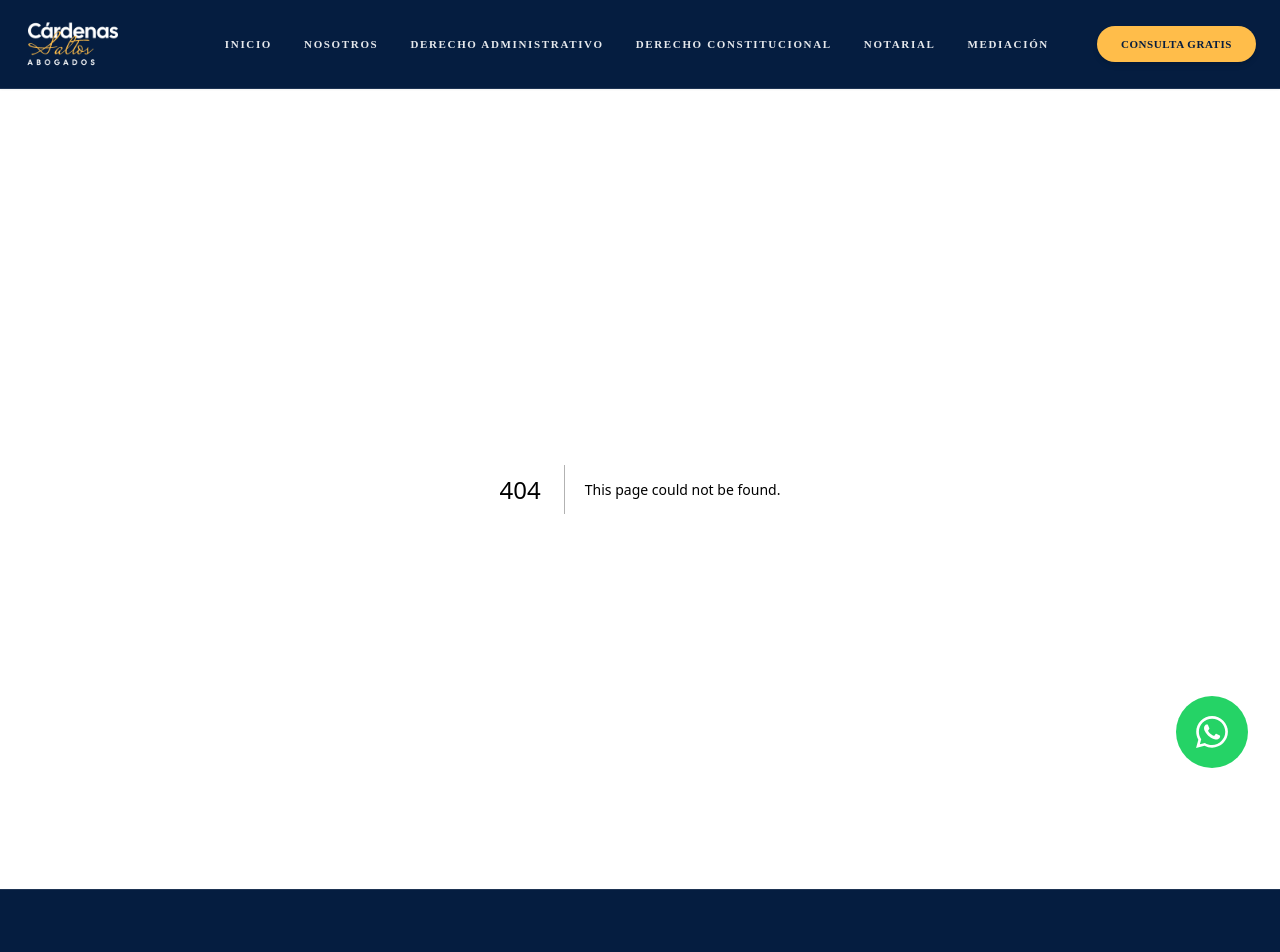
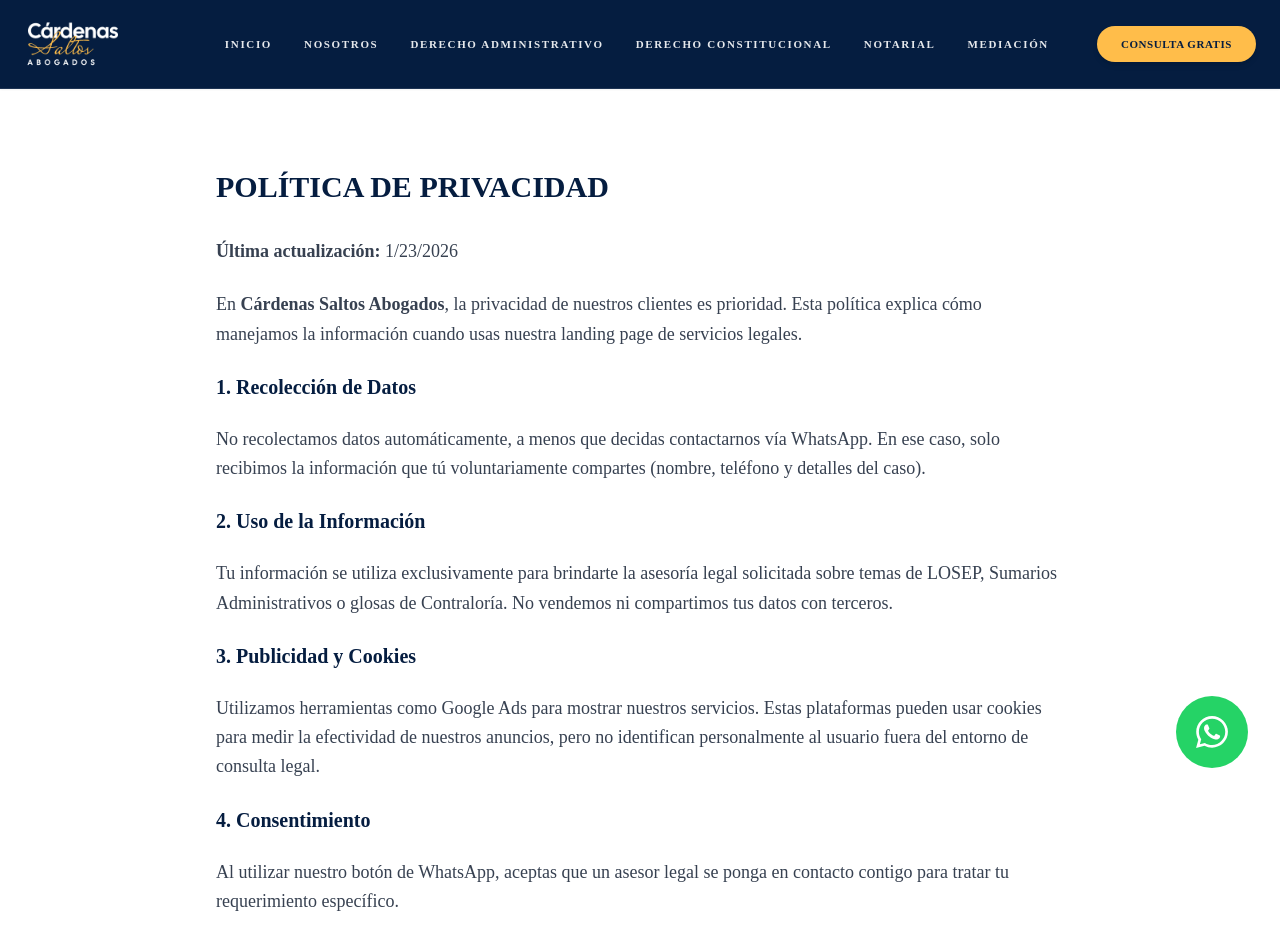
Before and after one commit to DevCardenasS/web-cardenas-saltos, a Next.js app: page /politica-privacidad in a window 1280 px wide. Before the commit this address had no page. Shown: the top 952 px of the page. Built offline with nearby package versions, Linux system fonts and the light colour scheme.

Commit message:
Create politica-privacidad.js

```diff
--- /dev/null
+++ b/pages/politica-privacidad.js
@@ -0,0 +1,35 @@
+import React from 'react';
+import Head from 'next/head';
+
+export default function PoliticaPrivacidad() {
+  return (
+    <div className="max-w-4xl mx-auto px-6 py-20 font-['Gantari'] text-[#051d40]">
+      <Head>
+        <title>Política de Privacidad | Cárdenas Saltos Abogados</title>
+      </Head>
+      <h1 className="text-3xl font-black mb-8 uppercase">Política de Privacidad</h1>
+
+      <section className="space-y-6 text-lg leading-relaxed text-gray-700">
+        <p><strong>Última actualización:</strong> {new Date().toLocaleDateString()}</p>
+
+        <p>En <strong>Cárdenas Saltos Abogados</strong>, la privacidad de nuestros clientes es prioridad. Esta política explica cómo manejamos la información cuando usas nuestra landing page de servicios legales.</p>
+
+        <h2 className="text-xl font-bold text-[#051d40]">1. Recolección de Datos</h2>
+        <p>No recolectamos datos automáticamente, a menos que decidas contactarnos vía WhatsApp. En ese caso, solo recibimos la información que tú voluntariamente compartes (nombre, teléfono y detalles del caso).</p>
+
+        <h2 className="text-xl font-bold text-[#051d40]">2. Uso de la Información</h2>
+        <p>Tu información se utiliza exclusivamente para brindarte la asesoría legal solicitada sobre temas de LOSEP, Sumarios Administrativos o glosas de Contraloría. No vendemos ni compartimos tus datos con terceros.</p>
+
+        <h2 className="text-xl font-bold text-[#051d40]">3. Publicidad y Cookies</h2>
+        <p>Utilizamos herramientas como Google Ads para mostrar nuestros servicios. Estas plataformas pueden usar cookies para medir la efectividad de nuestros anuncios, pero no identifican personalmente al usuario fuera del entorno de consulta legal.</p>
+
+        <h2 className="text-xl font-bold text-[#051d40]">4. Consentimiento</h2>
+        <p>Al utilizar nuestro botón de WhatsApp, aceptas que un asesor legal se ponga en contacto contigo para tratar tu requerimiento específico.</p>
+      </section>
+
+      <div className="mt-12 pt-8 border-t border-gray-200">
+        <a href="/prueba" className="text-[#ffbd4a] font-bold hover:underline">← Volver a la página principal</a>
+      </div>
+    </div>
+  );
+}
```
